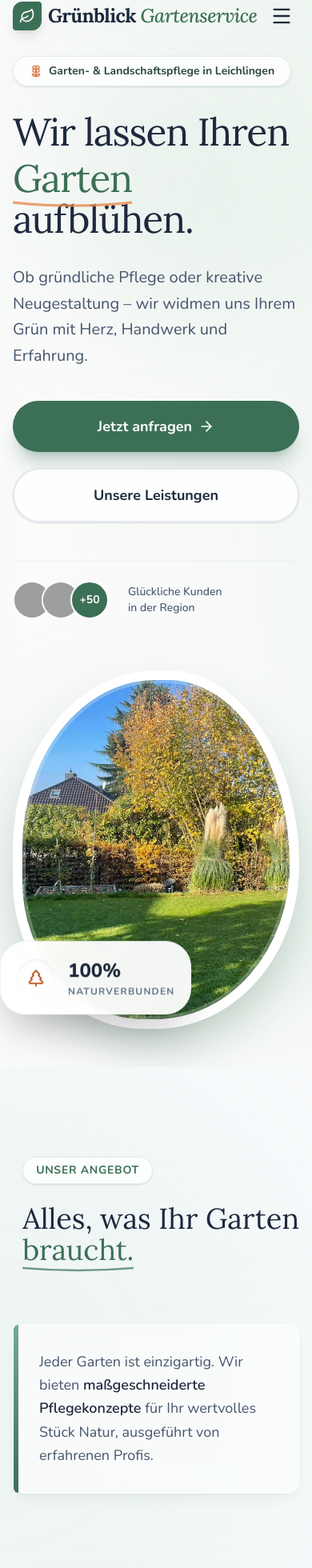
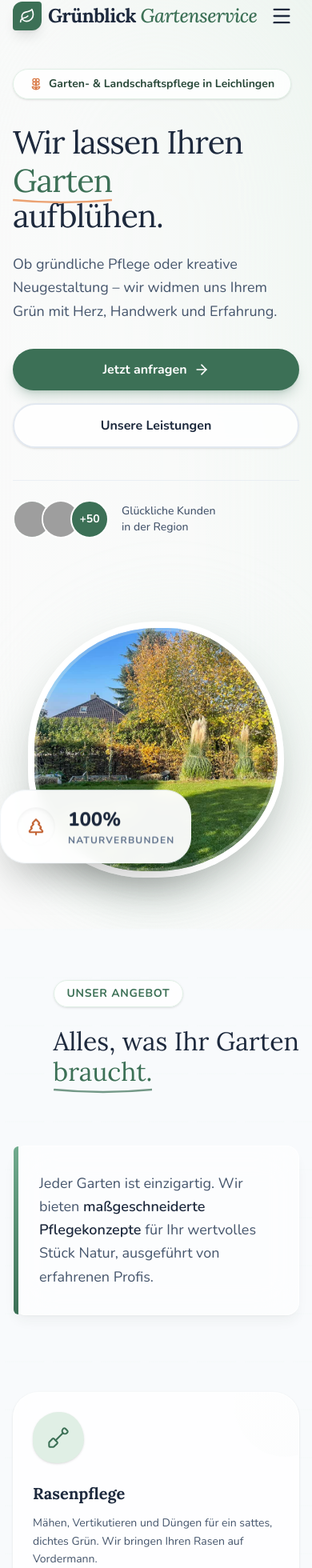
Before and after one commit to LukasGartenservice/Website, a React (Vite) app: page / in a window 390 px wide. Shown: the part 26-1986 px from the top of the page at 80% size. Built offline with nearby package versions, Linux system fonts and the light colour scheme; grey boxes are pictures that could not be loaded.

Commit message:
Optimize mobile layout and responsive design

```diff
--- a/src/components/Hero/Hero.jsx
+++ b/src/components/Hero/Hero.jsx
@@ -21,18 +21,18 @@ const Hero = () => {
   }, []);
 
   return (
-    <section className="relative min-h-[95vh] flex items-center pt-24 pb-12 overflow-hidden bg-[#fafafa]" id="home">
+    <section className="relative min-h-[90vh] md:min-h-[95vh] flex items-center pt-28 md:pt-32 pb-16 overflow-hidden bg-[#fafafa]" id="home">
       {/* Enhanced Animated Background Decorations */}
       <div className="absolute top-0 right-0 w-full lg:w-[85%] h-full bg-gradient-to-bl from-primary-100/50 via-primary-50/30 to-transparent rounded-bl-[150px] z-0"></div>
 
       {/* Glowing blurred blobs */}
       <motion.div
-        className="absolute top-20 left-10 lg:left-32 w-72 h-72 lg:w-96 lg:h-96 bg-primary-300/20 rounded-full mix-blend-multiply filter blur-3xl opacity-70 z-0 pointer-events-none"
+        className="hidden md:block absolute top-20 left-10 lg:left-32 w-72 h-72 lg:w-96 lg:h-96 bg-primary-300/20 rounded-full mix-blend-multiply filter blur-3xl opacity-70 z-0 pointer-events-none"
         animate={{ x: [0, 40, 0], y: [0, 50, 0], scale: [1, 1.1, 1] }}
         transition={{ duration: 12, repeat: Infinity, ease: "easeInOut" }}
       />
       <motion.div
-        className="absolute bottom-10 right-10 lg:right-1/4 w-80 h-80 lg:w-[400px] lg:h-[400px] bg-accent-300/20 rounded-full mix-blend-multiply filter blur-3xl opacity-70 z-0 pointer-events-none"
+        className="hidden md:block absolute bottom-10 right-10 lg:right-1/4 w-80 h-80 lg:w-[400px] lg:h-[400px] bg-accent-300/20 rounded-full mix-blend-multiply filter blur-3xl opacity-70 z-0 pointer-events-none"
         animate={{ x: [0, -40, 0], y: [0, -30, 0], scale: [1, 1.2, 1] }}
         transition={{ duration: 15, repeat: Infinity, ease: "easeInOut", delay: 2 }}
       />
@@ -70,31 +70,31 @@ const Hero = () => {
               <span>Garten- & Landschaftspflege in Leichlingen</span>
             </div>
 
-            <h1 className="text-5xl md:text-6xl lg:text-[72px] font-serif text-slate-800 leading-[1.05] mb-8 tracking-tight">
+            <h1 className="text-[2.5rem] leading-[1.1] md:text-6xl lg:text-[72px] font-serif text-slate-800 md:leading-[1.05] mb-6 md:mb-8 tracking-tight">
               Wir lassen Ihren <br/>
-              <span className="text-primary-600 relative inline-block mt-2">
+              <span className="text-primary-600 relative inline-block mt-1 md:mt-2">
                 Garten
-                <svg className="absolute -bottom-3 left-0 w-full h-4 text-accent-400/80" viewBox="0 0 100 20" preserveAspectRatio="none"><path d="M0,10 Q50,20 100,10" stroke="currentColor" strokeWidth="4" fill="none"/></svg>
+                <svg className="absolute -bottom-2 md:-bottom-3 left-0 w-full h-3 md:h-4 text-accent-400/80" viewBox="0 0 100 20" preserveAspectRatio="none"><path d="M0,10 Q50,20 100,10" stroke="currentColor" strokeWidth="4" fill="none"/></svg>
               </span>
               <br/>aufblühen.
             </h1>
 
-            <p className="text-xl md:text-2xl text-slate-600 mb-10 font-sans leading-relaxed">
+            <p className="text-lg sm:text-xl md:text-2xl text-slate-600 mb-8 md:mb-10 font-sans leading-relaxed">
               Ob gründliche Pflege oder kreative Neugestaltung – wir widmen uns Ihrem Grün mit Herz, Handwerk und Erfahrung.
             </p>
 
-            <div className="flex flex-col sm:flex-row gap-5 mb-12">
-              <a href="#contact" className="bg-primary-600 hover:bg-primary-700 text-white px-8 py-4.5 rounded-full font-bold text-lg shadow-xl shadow-primary-600/25 hover:shadow-primary-600/40 hover:-translate-y-1 transition-all text-center flex items-center justify-center gap-2 group">
+            <div className="flex flex-col sm:flex-row gap-4 sm:gap-5 mb-10 md:mb-12">
+              <a href="#contact" className="bg-primary-600 hover:bg-primary-700 text-white px-8 py-3.5 md:py-4.5 rounded-full font-bold md:text-lg shadow-lg shadow-primary-600/25 hover:shadow-primary-600/40 hover:-translate-y-1 transition-all text-center flex items-center justify-center gap-2 group">
                 Jetzt anfragen
                 <ArrowRight className="w-5 h-5 group-hover:translate-x-1.5 transition-transform" />
               </a>
-              <a href="#services" className="bg-white/80 backdrop-blur-sm hover:bg-white text-slate-800 border-2 border-slate-200 hover:border-primary-300 px-8 py-4.5 rounded-full font-bold text-lg transition-all text-center hover:-translate-y-1 shadow-sm hover:shadow-md">
+              <a href="#services" className="bg-white/80 backdrop-blur-sm hover:bg-white text-slate-800 border-2 border-slate-200 hover:border-primary-300 px-8 py-3.5 md:py-4.5 rounded-full font-bold md:text-lg transition-all text-center hover:-translate-y-1 shadow-sm hover:shadow-md">
                 Unsere Leistungen
               </a>
             </div>
 
-            <div className="flex items-center gap-6 pt-6 border-t border-slate-200/60">
-              <div className="flex -space-x-3">
+            <div className="flex items-center gap-4 md:gap-6 pt-6 border-t border-slate-200/60 mb-10 lg:mb-0">
+              <div className="flex -space-x-3 shrink-0">
                 <div className="w-12 h-12 rounded-full border-2 border-white bg-primary-200 flex items-center justify-center overflow-hidden"><img src="https://images.unsplash.com/photo-1592520113018-180c85c3b9b4?w=100&h=100&fit=crop" alt="Customer" className="w-full h-full object-cover" /></div>
                 <div className="w-12 h-12 rounded-full border-2 border-white bg-accent-200 flex items-center justify-center overflow-hidden"><img src="https://images.unsplash.com/photo-1544717305-2782549b5136?w=100&h=100&fit=crop" alt="Customer" className="w-full h-full object-cover" /></div>
                 <div className="w-12 h-12 rounded-full border-2 border-white bg-primary-600 text-white flex items-center justify-center font-bold text-sm">+50</div>
@@ -118,7 +118,7 @@ const Hero = () => {
             />
 
             {/* Organic Image Wrapper - Fading Carousel */}
-            <div className="relative w-full max-w-[500px] lg:max-w-[650px] aspect-[4/5] organic-blob overflow-hidden border-[12px] border-white z-10 shadow-[0_30px_60px_-15px_rgba(44,82,60,0.3)]">
+            <div className="relative w-full max-w-[320px] sm:max-w-[400px] md:max-w-[500px] lg:max-w-[650px] aspect-square md:aspect-[4/5] organic-blob overflow-hidden border-[8px] md:border-[12px] border-white z-10 shadow-2xl md:shadow-[0_30px_60px_-15px_rgba(44,82,60,0.3)]">
               <AnimatePresence>
                 <motion.img
                   key={currentImage}
--- a/src/components/Services/Services.jsx
+++ b/src/components/Services/Services.jsx
@@ -42,12 +42,12 @@ const servicesData = [
 
 const Services = () => {
   return (
-    <section className="py-28 lg:py-36 relative overflow-hidden bg-slate-50" id="services">
+    <section className="py-16 lg:py-36 relative overflow-hidden bg-slate-50" id="services">
       {/* Premium Background Elements */}
       <div className="absolute inset-0 z-0 opacity-40">
-        <div className="absolute top-0 right-0 w-[800px] h-[800px] bg-primary-200 rounded-full mix-blend-multiply filter blur-[100px] opacity-40 animate-pulse-slow"></div>
-        <div className="absolute bottom-0 left-0 w-[600px] h-[600px] bg-accent-100 rounded-full mix-blend-multiply filter blur-[100px] opacity-50 animation-delay-2000"></div>
-        <div className="absolute top-1/2 left-1/3 w-[500px] h-[500px] bg-emerald-100/50 rounded-full mix-blend-multiply filter blur-[120px] opacity-40 animation-delay-4000"></div>
+        <div className="hidden md:block absolute top-0 right-0 w-[800px] h-[800px] bg-primary-200 rounded-full mix-blend-multiply filter blur-[100px] opacity-40 animate-pulse-slow"></div>
+        <div className="hidden md:block absolute bottom-0 left-0 w-[600px] h-[600px] bg-accent-100 rounded-full mix-blend-multiply filter blur-[100px] opacity-50 animation-delay-2000"></div>
+        <div className="hidden lg:block absolute top-1/2 left-1/3 w-[500px] h-[500px] bg-emerald-100/50 rounded-full mix-blend-multiply filter blur-[120px] opacity-40 animation-delay-4000"></div>
       </div>
 
       <PremiumPatternBackground />
@@ -63,7 +63,7 @@ const Services = () => {
             <div className="inline-block bg-white/80 backdrop-blur-md px-4 py-1.5 rounded-full text-sm font-bold text-primary-600 tracking-wider uppercase mb-6 shadow-sm border border-primary-100">
               Unser Angebot
             </div>
-            <h2 className="text-4xl md:text-5xl lg:text-6xl xl:text-[64px] font-serif text-slate-800 mb-6 leading-[1.1]">
+            <h2 className="text-[2rem] leading-[1.2] md:text-5xl lg:text-6xl xl:text-[64px] font-serif text-slate-800 mb-6 md:leading-[1.1]">
               Alles, was Ihr Garten <br/><span className="text-primary-600 relative inline-block">
                 braucht.
                 <svg className="absolute -bottom-2 left-0 w-full h-3 text-accent-300 opacity-70" viewBox="0 0 100 20" preserveAspectRatio="none"><path d="M0,10 Q50,20 100,10" stroke="currentColor" strokeWidth="4" fill="none"/></svg>
@@ -85,7 +85,7 @@ const Services = () => {
           </motion.div>
         </div>
 
-        <div className="grid md:grid-cols-2 lg:grid-cols-4 gap-6 lg:gap-8">
+        <div className="grid sm:grid-cols-2 lg:grid-cols-4 gap-5 lg:gap-8">
           {servicesData.map((service, index) => {
             const Icon = service.icon;
             return (
@@ -97,17 +97,17 @@ const Services = () => {
                 transition={{ duration: 0.7, delay: index * 0.15, ease: "easeOut" }}
                 className="group cursor-pointer h-full"
               >
-                <div className={`bg-white/80 backdrop-blur-lg rounded-[2.5rem] p-8 h-full transition-all duration-500 group-hover:-translate-y-4 hover:bg-white shadow-[0_8px_30px_rgb(0,0,0,0.04)] ${service.shadowColor} group-hover:shadow-[0_20px_40px_rgb(0,0,0,0.08)] border border-white/60 relative overflow-hidden flex flex-col`}>
+                <div className={`bg-white/80 backdrop-blur-lg rounded-[2rem] md:rounded-[2.5rem] p-6 lg:p-8 h-full transition-all duration-500 group-hover:-translate-y-4 hover:bg-white shadow-sm md:shadow-[0_8px_30px_rgb(0,0,0,0.04)] ${service.shadowColor} group-hover:shadow-xl border border-white/60 md:border-white/80 relative overflow-hidden flex flex-col`}>
 
                   {/* Decorative corner shape */}
                   <div className="absolute -top-12 -right-12 w-32 h-32 bg-gradient-to-br from-white to-slate-50 rounded-full opacity-50 group-hover:scale-150 transition-transform duration-700 pointer-events-none"></div>
 
-                  <div className={`w-20 h-20 ${service.blobColor} ${service.color} organic-blob flex items-center justify-center mb-8 transition-transform duration-500 group-hover:scale-110 group-hover:-rotate-6 shadow-sm relative z-10`}>
-                    <Icon className="w-8 h-8" strokeWidth={1.75} />
+                  <div className={`w-16 h-16 lg:w-20 lg:h-20 ${service.blobColor} ${service.color} organic-blob flex items-center justify-center mb-6 lg:mb-8 transition-transform duration-500 group-hover:scale-110 group-hover:-rotate-6 shadow-sm relative z-10`}>
+                    <Icon className="w-7 h-7 lg:w-8 lg:h-8" strokeWidth={1.75} />
                   </div>
 
-                  <h3 className="text-2xl font-serif font-extrabold text-slate-800 mb-4 relative z-10">{service.title}</h3>
-                  <p className="text-slate-600 mb-10 leading-relaxed font-sans relative z-10">
+                  <h3 className="text-xl lg:text-2xl font-serif font-extrabold text-slate-800 mb-3 lg:mb-4 relative z-10">{service.title}</h3>
+                  <p className="text-sm lg:text-base text-slate-600 mb-8 lg:mb-10 leading-relaxed font-sans relative z-10">
                     {service.description}
                   </p>
 
```
Also changed, not shown: src/components/Contact/Contact.jsx (+26 -26 lines), src/components/Gallery/Gallery.jsx (+11 -11 lines).
